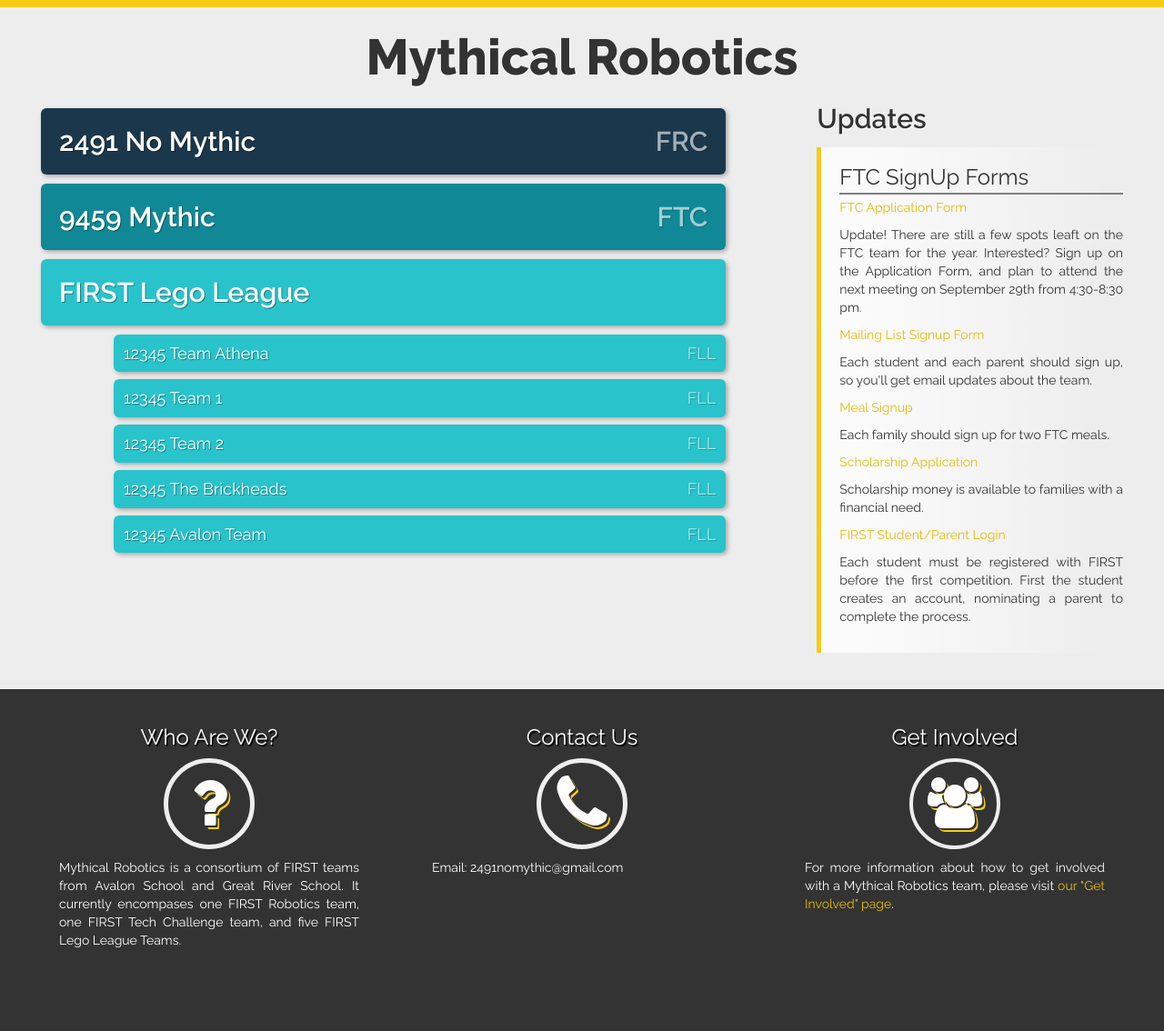
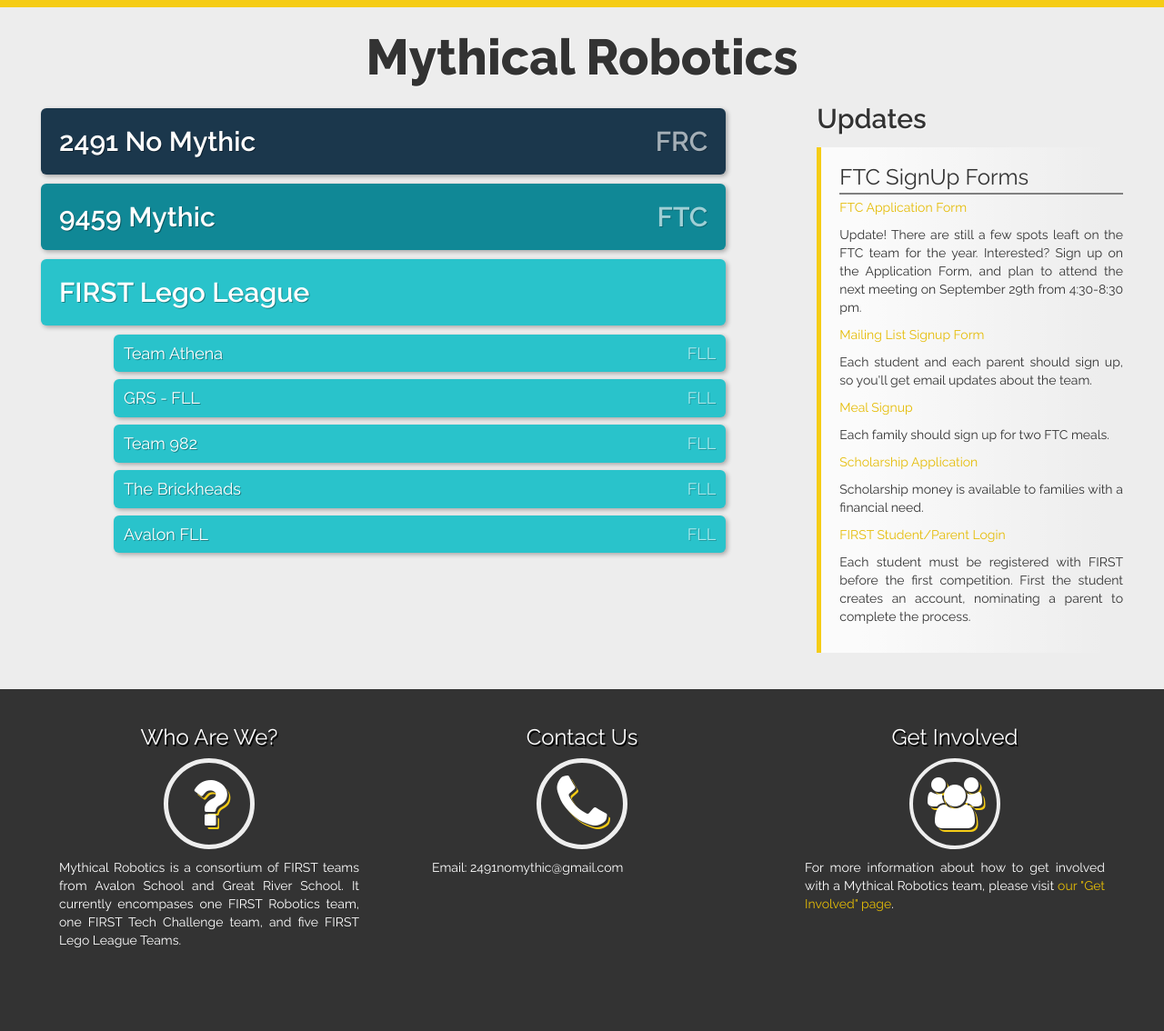
Before and after one commit to lauraschultz/mythicalrobotics, a Jekyll site: the page built from index.html, in a window 1280 px wide. Shown: the whole page at 91% size. Built offline with Jekyll 4.4.1, drawn with Linux system fonts in a browser that asks for light colours; nearby versions of some CDN libraries.

Commit message:
Update _config.yml

```diff
--- a/_config.yml
+++ b/_config.yml
@@ -6,19 +6,19 @@
 baseurl: "http://www.mythicalrobotics.com" # the subpath of your site, e.g. /blog/
 
 # LEGO LEAGUE:
-team1_name: "12345 Team Athena"
+team1_name: "Team Athena"
 team1_url: team-athena
 
-team2_name: "12345 Team 1"
+team2_name: "GRS - FLL"
 team2_url: team-1
 
-team3_name: "12345 Team 2"
+team3_name: "Team 982"
 team3_url: team-2
 
-team4_name: "12345 The Brickheads"
+team4_name: "The Brickheads"
 team4_url: the-brickheads
 
-team5_name: "12345 Avalon Team"
+team5_name: "Avalon FLL"
 team5_url: avalon-team
 
 # Build settings
```
